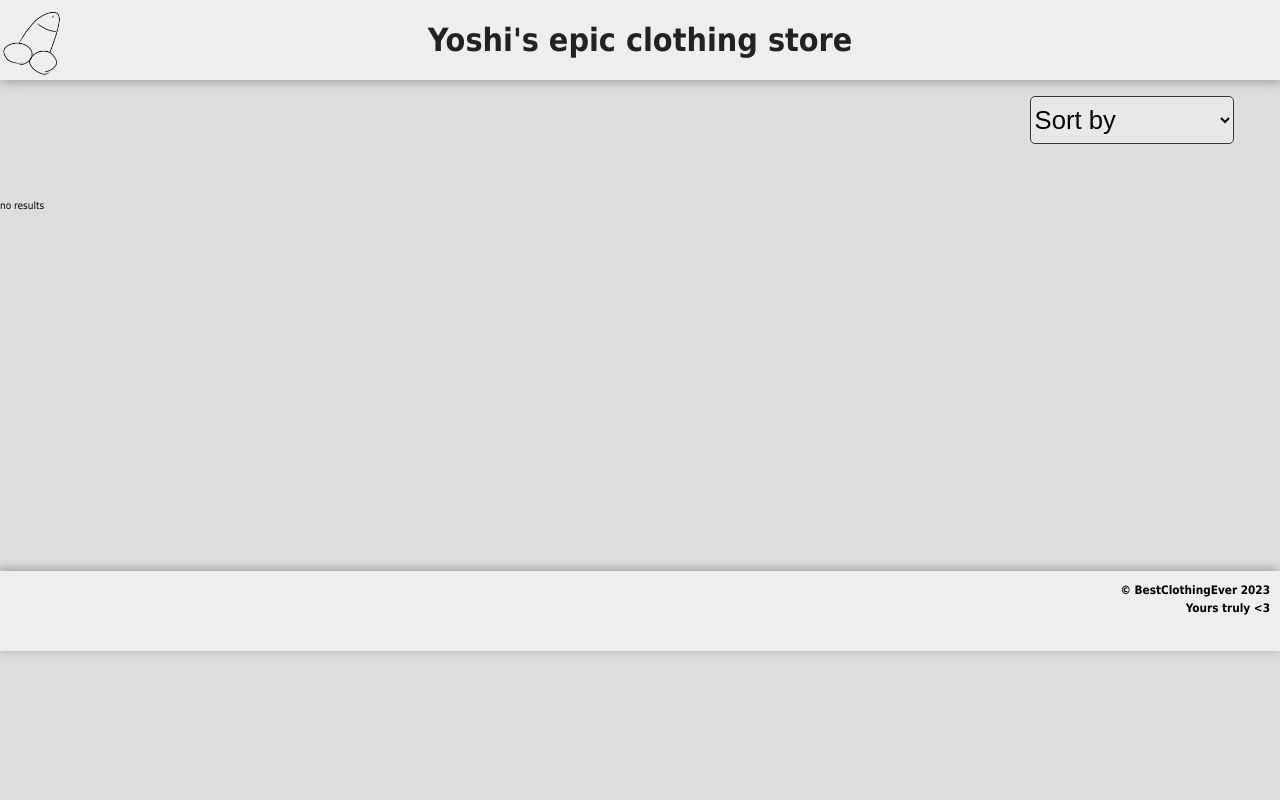
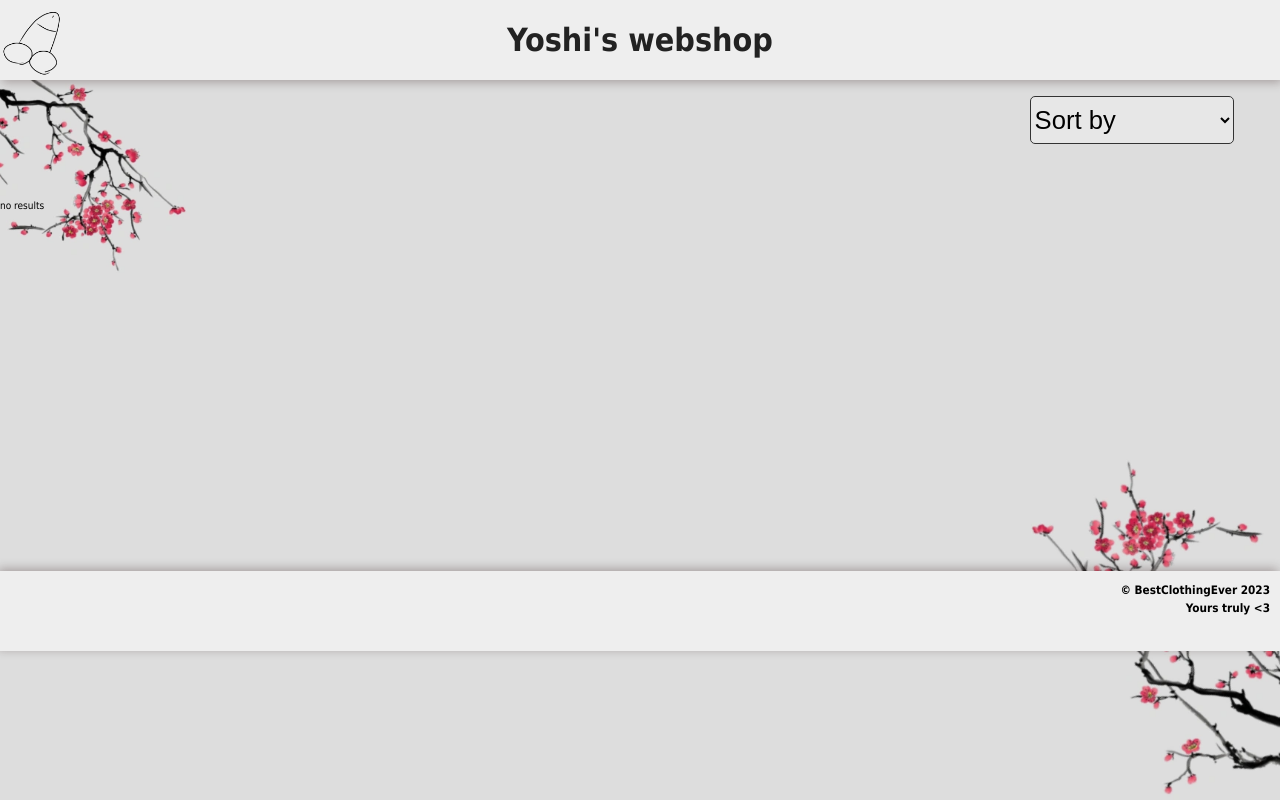
Before and after one commit to Arzoka/midas, a PHP site: page / in a window 1280 px wide. Run offline with PHP 8.4, Linux system fonts and the light colour scheme; data that the repository does not hold is empty.

Commit message:
added background image

```diff
--- a/web/css/styles.css
+++ b/web/css/styles.css
@@ -19,7 +19,7 @@ html{
 }
 
 body{
-    background: #ddd;
+    background: #000;
     min-height: 100vh;
     max-width: 100vw;
 }
@@ -33,19 +33,31 @@ body-wrap{
     justify-content: center;
 }
 
+.background{
+    z-index: -2;
+    width: 100vw;
+    min-height: 100vh;
+    height: 100vh;
+    background: linear-gradient(rgba(0,0,0,0),rgba(0,0,0,0)), url(../img/background.webp) center no-repeat;
+    background-size: cover;
+    position: fixed;
+    margin: 0;
+}
+
 header{
     width: 100%;
     max-width: 100%;
     height: 10vh;
     background: #eee;
-    box-shadow: 2px 2px 10px rgba(0,0,0,0.3);
+    box-shadow: 2px 2px 10px rgba(30,0,0,0.3);
     position: absolute;
     top: 0;
     display: flex;
     align-items: center;
+    overflow: hidden;
 }
 
-header > div{
+.title-wrap{
     width: 100%;
     max-width: 100%;
     height: 100%;
@@ -112,22 +124,24 @@ option{
     justify-content: center;
     align-content: center;
     grid-template-columns: 1fr 1fr 1fr 1fr;
-    gap: 1rem;
+    gap: 0.7rem;
     width: 100%;
 }
 
 .item-card{
+    background: #eee;
     margin: 0 auto;
     display: flex;
     flex-direction: column;
     aspect-ratio: 1/1.5;
-    width: 23vw;
-    box-shadow: 2px 3px 10px rgba(0,0,0,0.3);
+    width: 23.5vw;
+    box-shadow: 2px 3px 10px rgba(30,0,0,0.3);
 }
 
 .item-text{
     margin-left: 1rem;
     color: #333;
+    transition: font-size 0.3s;
 }
 
 .item-name{
@@ -144,6 +158,7 @@ option{
     width: 100%;
     height: 85%;
     overflow: hidden;
+    transition: height 0.3s;
 }
 
 .item-img{
@@ -157,11 +172,21 @@ option{
     transform: translate(-5%,-10%);
 }
 
+.item-img-wrap:hover{
+    height: 82.5%;
+}
+
+.item-img-wrap:hover + .item-name{
+    font-size: 3rem;
+}
+
+
+
 .footer{
     width: 100%;
     height: 10vh;
     background: #eee;
-    box-shadow: -2px -2px 10px rgba(0,0,0,0.3);
+    box-shadow: -2px -2px 10px rgba(30,0,0,0.3);
     display: flex;
     flex-direction: column;
     align-items: end;
--- a/web/index.php
+++ b/web/index.php
@@ -7,15 +7,16 @@
     <meta name="description" content="Yoshi's clothing store is a store created purely out of boredom, any item here isn't real unless you're willing to pay me like 50 bucks">
     <link rel="stylesheet" href="css/styles.css">
     <script src="javascript/main.js"></script>
-    <title>Yoshi's epic clothing store</title>
+    <title>Yoshi's webshop</title>
     <link rel="icon" type="image/x-icon" href="img/logo.webp">
 </head>
 <body>
+    <div class="background"></div>
     <figure class="body-wrap">
         <header>
             <a class="logo-wrap" href="index.php"> <img class="logo" src="img/logo.webp"> </a>
-            <div>
-                <h1>Yoshi's epic clothing store</h1>
+            <div class="title-wrap">
+                <h1>Yoshi's webshop</h1>
             </div>
         </header>
 
```
Also changed, not shown: web/img/background.webp (added).
